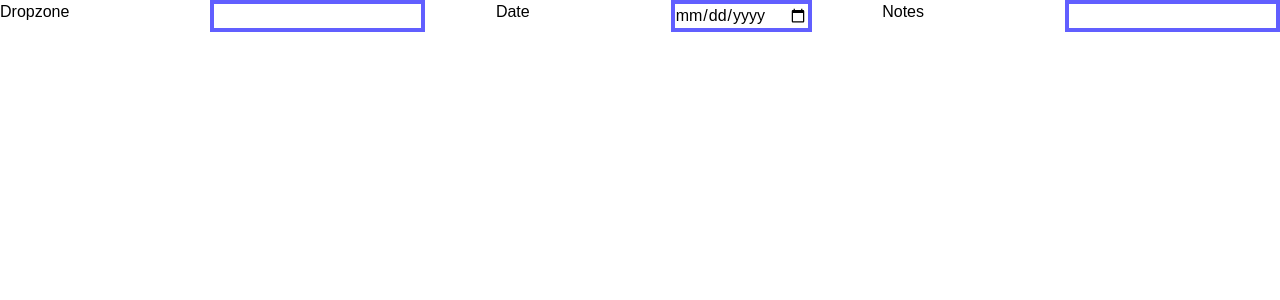
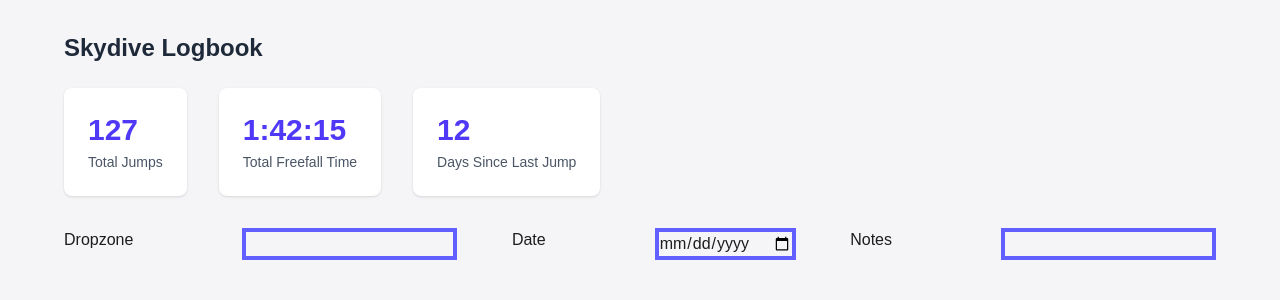
Before and after one commit to ioana996/skyvault-saas, a Next.js app: page / in a window 1280 px wide. Shown: the top 300 px of the page. Built offline with nearby package versions, Linux system fonts and the light colour scheme.

Commit message:
add hero stats component and update page layout

```diff
--- /dev/null
+++ b/src/app/components/HeroStats/HeroStats.tsx
@@ -0,0 +1,28 @@
+const HeroStats = () => {
+  const totalJumps = 127;
+  const totalFreefallTime = { hours: 1, minutes: 42, seconds: 15 };
+  const daysSinceLastJump = 12;
+
+  return (
+    <div className="flex gap-8 mb-8">
+      <div className="bg-white p-6 rounded-lg shadow-sm">
+        <div className="text-3xl font-bold text-indigo-600">{totalJumps}</div>
+        <div className="text-sm text-gray-600 mt-1">Total Jumps</div>
+      </div>
+
+      <div className="bg-white p-6 rounded-lg shadow-sm">
+        <div className="text-3xl font-bold text-indigo-600">
+          {totalFreefallTime.hours}:{String(totalFreefallTime.minutes).padStart(2, '0')}:{String(totalFreefallTime.seconds).padStart(2, '0')}
+        </div>
+        <div className="text-sm text-gray-600 mt-1">Total Freefall Time</div>
+      </div>
+
+      <div className="bg-white p-6 rounded-lg shadow-sm">
+        <div className="text-3xl font-bold text-indigo-600">{daysSinceLastJump}</div>
+        <div className="text-sm text-gray-600 mt-1">Days Since Last Jump</div>
+      </div>
+    </div>
+  );
+};
+
+export default HeroStats;
--- a/src/app/globals.css
+++ b/src/app/globals.css
@@ -20,7 +20,7 @@
 }
 
 body {
-  /* background: var(--background); */
-  /* color: var(--foreground); */
+  background: #f5f5f7;
+  color: #1d1d1f;
   font-family: Arial, Helvetica, sans-serif;
 }
--- a/src/app/page.tsx
+++ b/src/app/page.tsx
@@ -1,9 +1,12 @@
 import JumpLogginForm from "./components/JumpLoggingForm/JumpLoggingForm";
+import HeroStats from "./components/HeroStats/HeroStats";
 
 export default function Home() {
   return (
-    <div>
-      <main>
+    <div className="min-h-screen p-8">
+      <main className="max-w-6xl mx-auto">
+        <h1 className="text-2xl font-bold text-gray-800 mb-6">Skydive Logbook</h1>
+        <HeroStats />
         <JumpLogginForm />
       </main>
     </div>
```
